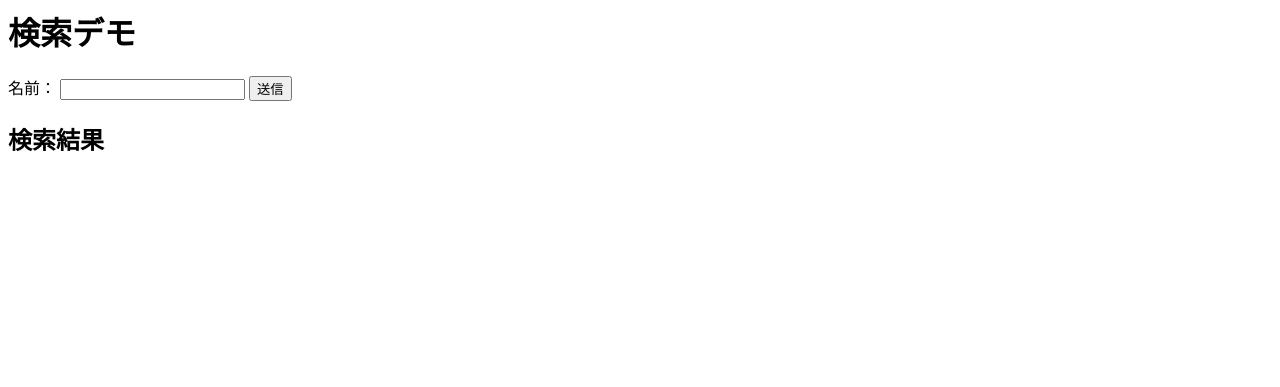
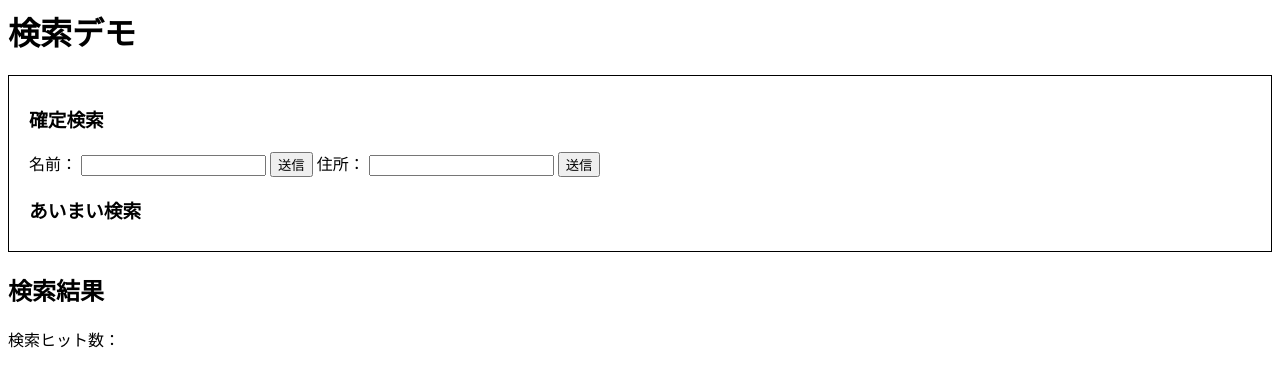
Before and after one commit to jo-315/search_demo, a Flask app: page / in a window 1280 px wide. Shown: the top 387 px of the page. Run offline with Flask 2, Linux system fonts and the light colour scheme; data that the repository does not hold is empty.

Commit message:
create css

```diff
--- a/init_db/docker-entrypoint-initdb.d/init.sql
+++ b/init_db/docker-entrypoint-initdb.d/init.sql
@@ -5,11 +5,11 @@ create table home
   id serial primary key,
   name varchar not null,
   price integer not null,
-  addres varchar not null,
+  address varchar not null,
   layout varchar not null
 );
 
-insert into home(name, price, addres, layout) values
+insert into home(name, price, address, layout) values
   ('コーポ京都', 800000, '京都府京都市', '1LDK'),
   ('京都苑', 700000, '京都府京都市', '2LDK'),
   ('かきく京都', 650000, '京都府京都市', '1DK')
--- a/src/main.py
+++ b/src/main.py
@@ -1,6 +1,5 @@
 from flask import render_template, request
 from src import app
-# import models
 from src.models import Home
 
 
@@ -13,8 +12,12 @@ def index():
 @app.route('/search', methods=['POST'])
 def post():
     name = request.form.get('name')
-    home = Home.query.filter_by(name=name).first()
-    return render_template("index.html", homes=[home])
+    address = request.form.get('address')
+    if len(name) != 0:
+        homes = Home.query.filter_by(name=name)
+    elif len(address) != 0:
+        homes = Home.query.filter_by(address=address)
+    return render_template("index.html", homes=homes)
 
 
 if __name__ == "__main__":
--- a/src/models/home.py
+++ b/src/models/home.py
@@ -5,5 +5,5 @@ class Home(db.Model):
     id = db.Column(db.Integer, primary_key=True)
     name = db.Column(db.String(255), nullable=False)
     price = db.Column(db.Integer, nullable=False)
-    addres = db.Column(db.String(255), nullable=False)
+    address = db.Column(db.String(255), nullable=False)
     layout = db.Column(db.String(255), nullable=False)
--- /dev/null
+++ b/src/static/style.css
@@ -0,0 +1,27 @@
+/* 共通 */
+.box{
+  border: solid 1px;
+  border-color: black;
+}
+
+/* 検索部分 */
+.search_condition{
+  padding: 10px 20px;
+}
+
+/* 検索結果表示 */
+.results_list ul{
+  padding: 0;
+}
+
+.results_list ul li{
+  list-style: none;
+  margin: 10px;
+  padding: 0px 25px;
+}
+
+/* 検索結果 item */
+.result_item_name{
+  font-weight: bold;
+  font-size: 20px;
+}
--- a/src/templates/index.html
+++ b/src/templates/index.html
@@ -1,23 +1,38 @@
 <html>
   <head>
+    <meta charset="UTF-8">
+    <link rel="stylesheet" href="/static/style.css">
     <title>検索デモ</title>
   </head>
   <body>
     <h1>検索デモ</h1>
-    <div class="search_condition">
+    <div class="search_condition box">
+      <h3>確定検索</h3>
       <form action="/search" method="POST">
         <label for="name">名前：</label>
         <input type="text" name="name">
         <input type="submit" value="送信">
+        <label for="name">住所：</label>
+        <input type="text" name="address">
+        <input type="submit" value="送信">
       </form>
+      <h3>あいまい検索</h3>
     </div>
     <div class="result_containar">
       <h2>検索結果</h2>
+      <div>
+        検索ヒット数：
+      </div>
       <div class="results_list">
         <ul>
           {% for home in homes %}
-          <li>
-            {{home.name}}
+          <li class="box">
+            <p class="result_item_name">{{home.name}}</p>
+            <div>
+              <p>値段：{{home.price}}</p>
+              <p>住所：{{home.address}}</p>
+              <p>間取り：{{home.layout}}</p>
+            </div>
           </li>
           {% endfor %}
         </ul>
```
Also changed, not shown: README.md.
